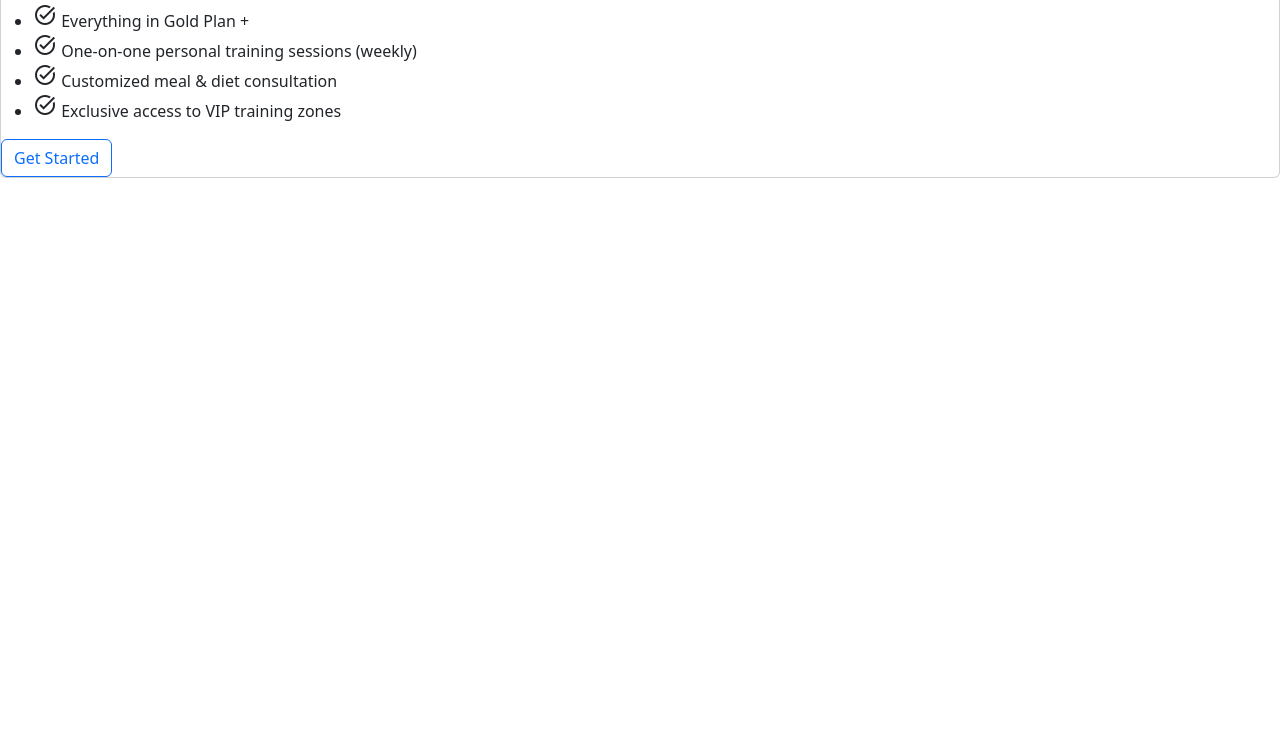
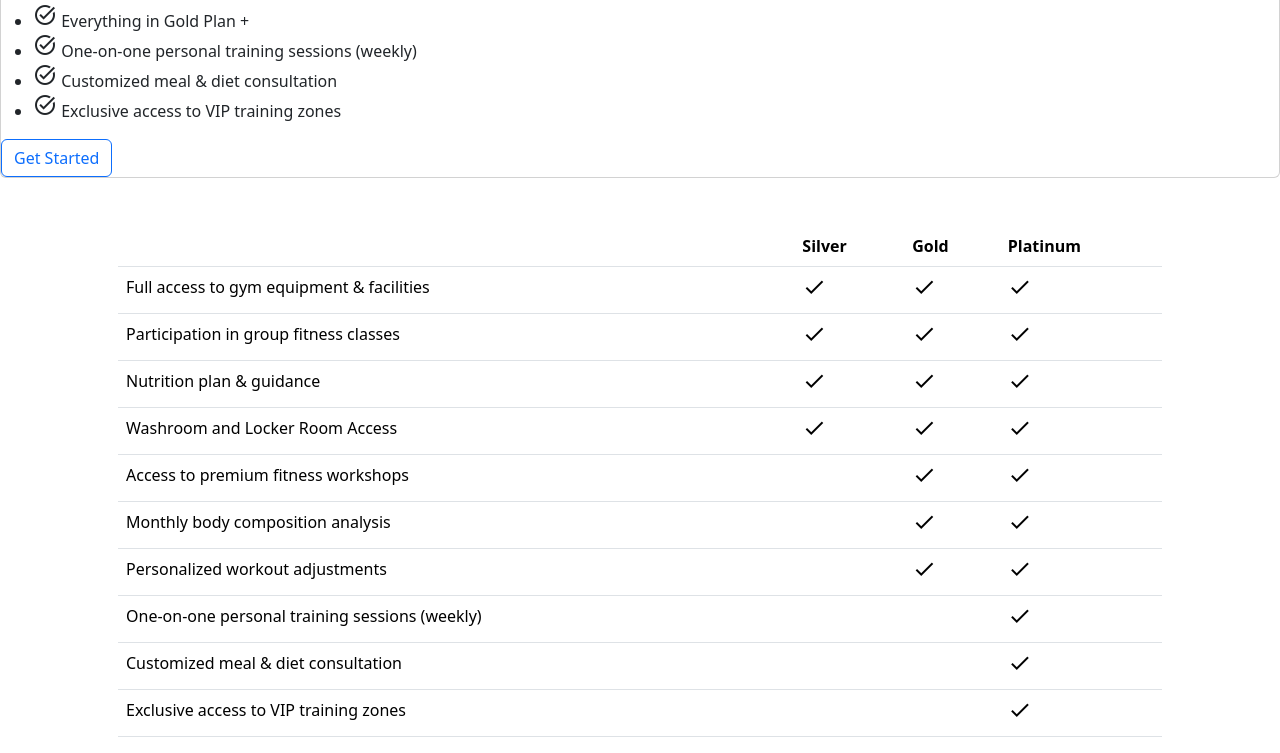
Before and after one commit to Chathuranga-Jayamal/FitZone, a PHP site: page /membership.php in a window 1280 px wide. Shown: the part 1800-2553 px from the top of the page. Before the commit the page ends 1978 px from the top, so only its background shows below. Run offline with PHP 8.4, Linux system fonts and the light colour scheme.

Commit message:
Completed comparison table

```diff
--- a/html/membership.php
+++ b/html/membership.php
@@ -1,14 +1,16 @@
 <!DOCTYPE html>
 <html lang="en">
+
 <head>
     <meta charset="UTF-8">
     <meta name="viewport" content="width=device-width, initial-scale=1.0">
     <title>Membership</title>
-    <link rel="stylesheet" href="/FitZone/CSS/membership.css?v=1.0">
+    <link rel="stylesheet" href="/FitZone/CSS/membership.css?v=1.1">
 </head>
+
 <body>
     <section id="introduction">
-      <?php include 'header.php'?>
+        <?php include 'header.php' ?>
         <div class="container introduction-container">
             <div class="introduction-title">
                 <h1>Join With Fitzone</h1>
@@ -100,7 +102,80 @@
                 </div>
             </div>
         </div>
+        <div class="container personalized-table mt-5 ps-5 pe-5">
+            <table class="table">
+                <thead>
+                    <tr>
+                        <th></th>
+                        <th>Silver</th>
+                        <th>Gold</th>
+                        <th>Platinum</th>
+                    </tr>
+                </thead>
+                <tbody>
+                    <tr>
+                        <td>Full access to gym equipment & facilities</td>
+                        <td><i class="material-icons">check</i></td>
+                        <td><i class="material-icons">check</i></td>
+                        <td><i class="material-icons">check</i></td>
+                    </tr>
+                    <tr>
+                        <td>Participation in group fitness classes</td>
+                        <td><i class="material-icons">check</i></td>
+                        <td><i class="material-icons">check</i></td>
+                        <td><i class="material-icons">check</i></td>
+                    </tr>
+                    <tr>
+                        <td>Nutrition plan & guidance</td>
+                        <td><i class="material-icons">check</i></td>
+                        <td><i class="material-icons">check</i></td>
+                        <td><i class="material-icons">check</i></td>
+                    </tr>
+                    <tr>
+                        <td>Washroom and Locker Room Access</td>
+                        <td><i class="material-icons">check</i></td>
+                        <td><i class="material-icons">check</i></td>
+                        <td><i class="material-icons">check</i></td>
+                    </tr>
+                    <tr>
+                        <td>Access to premium fitness workshops</td>
+                        <td></td>
+                        <td><i class="material-icons">check</i></td>
+                        <td><i class="material-icons">check</i></td>
+                    </tr>
+                    <tr>
+                        <td>Monthly body composition analysis</td>
+                        <td></td>
+                        <td><i class="material-icons">check</td>
+                        <td><i class="material-icons">check</i></td>
+                    </tr>
+                    <tr>
+                        <td>Personalized workout adjustments</td>
+                        <td></td>
+                        <td><i class="material-icons">check</td>
+                        <td><i class="material-icons">check</i></td>
+                    </tr>
+                    <tr>
+                        <td>One-on-one personal training sessions (weekly)</td>
+                        <td></td>
+                        <td></td>
+                        <td><i class="material-icons">check</i></td>
+                    </tr>
+                    <tr>
+                        <td>Customized meal & diet consultation</td>
+                        <td></td>
+                        <td></td>
+                        <td><i class="material-icons">check</i></td>
+                    </tr>
+                    <tr>
+                        <td>Exclusive access to VIP training zones</td>
+                        <td></td>
+                        <td></td>
+                        <td><i class="material-icons">check</i></td>
+                    </tr>
+                </tbody>
         </div>
     </section>
 </body>
+
 </html>
```
Also changed, not shown: CSS/membership.css (+8 -0 lines). Lines whose indentation alone changed are shown as unchanged.
